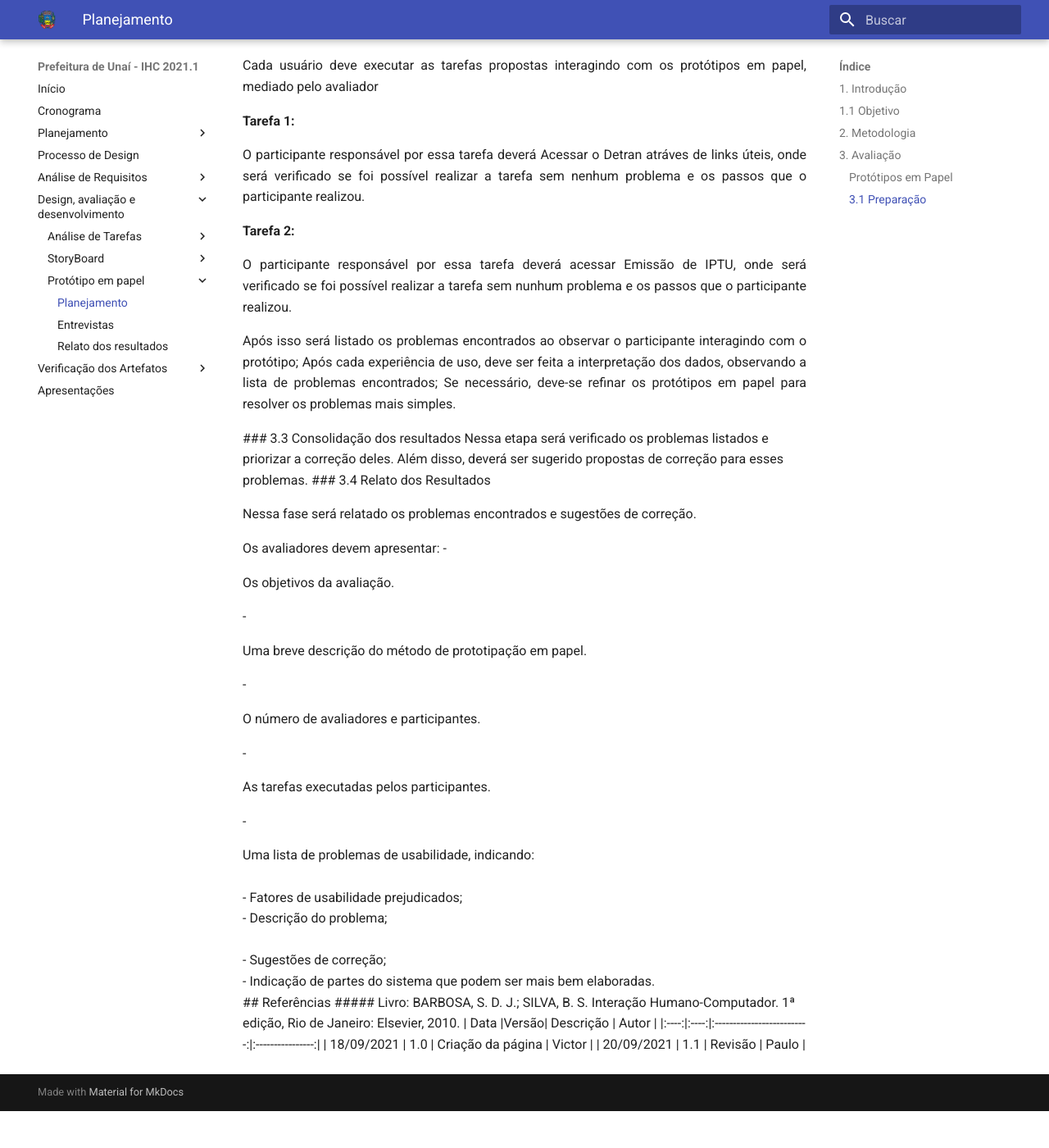
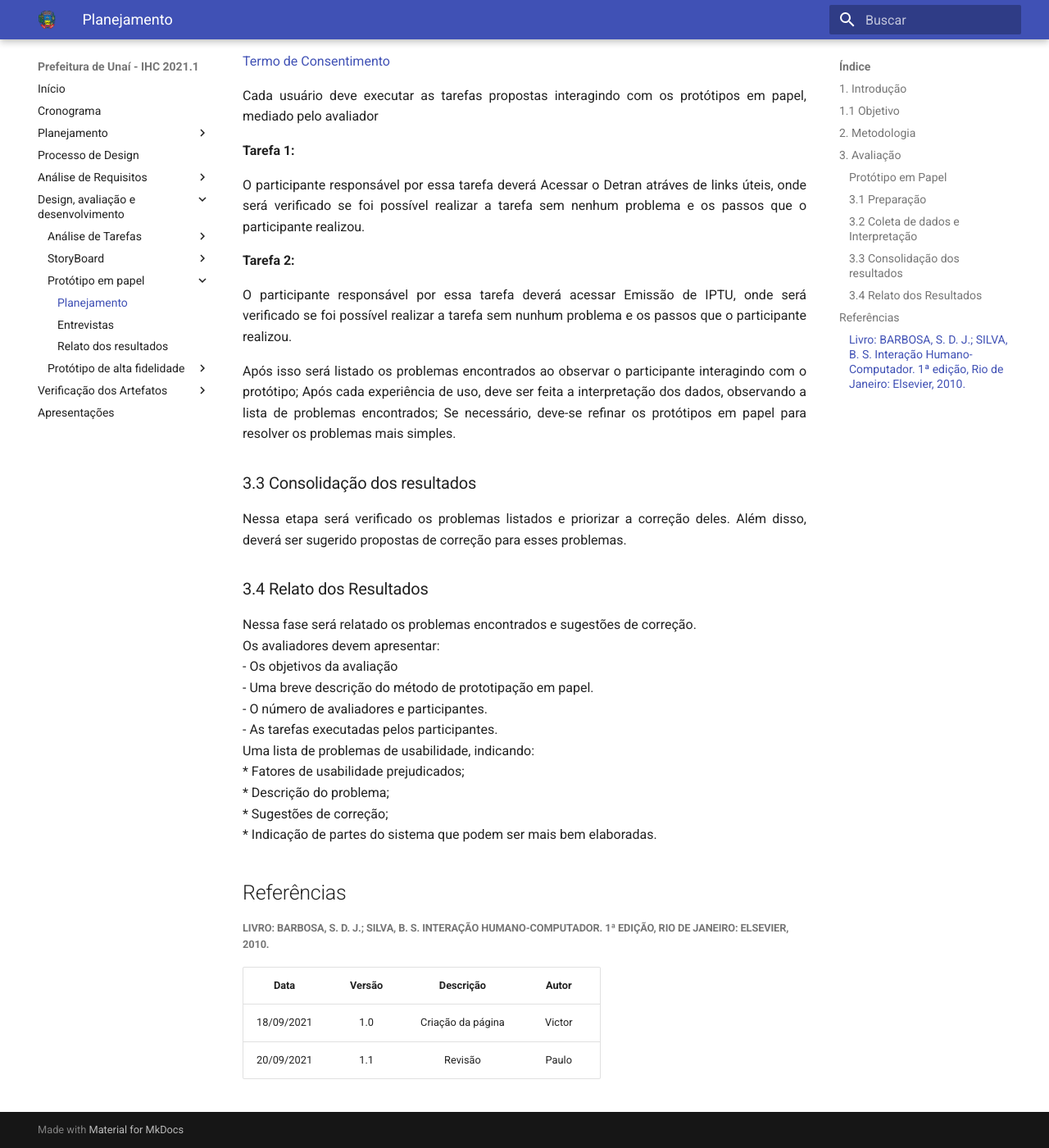
Before and after one commit to Interacao-Humano-Computador/2021.1-Prefeitura-Unai, an MkDocs documentation site: the page built from docs/designAvaliacaoDesenvolv/papel/planejamentopapel.md, in a window 1280 px wide and 1400 px high, scrolled down 2067 px. Shown: the whole window at 82% size. Built offline with MkDocs 1.6.1 and Material for MkDocs 9.7.7, drawn with Linux system fonts in a browser that asks for light colours; before the commit the page ends 3422 px from its top, so only the background shows below that; some of the changed text lies outside the part shown.

Commit message:
atualizando wiki

```diff
--- a/docs/designAvaliacaoDesenvolv/papel/planejamentopapel.md
+++ b/docs/designAvaliacaoDesenvolv/papel/planejamentopapel.md
@@ -19,7 +19,7 @@ A avaliação de IHC é uma atividade essencial nos processos de desenvolvimento
 <p align = "justify">Para a execução do método de prototipação em papel será seguido as informações contídas no Capítulo 10 do livro Interação Humano-Computador de Simone Barbosa e Bruno Silva.
 </p>
 
-### Protótipos em Papel
+### Protótipo em Papel
 
 <iframe style="border: 1px solid rgba(0, 0, 0, 0.1);" width="800" height="450" src="https://www.figma.com/embed?embed_host=share&url=https%3A%2F%2Fwww.figma.com%2Fproto%2FROFBkP8BOjRhBAzqg4e40j%2FUna%C3%AD%3Fnode-id%3D109%253A2%26scaling%3Dscale-down%26page-id%3D1%253A2%26starting-point-node-id%3D109%253A2" allowfullscreen></iframe>
 
@@ -30,7 +30,7 @@ Para melhor visualizar o protótipo acima  <a href='https://www.figma.com/proto/
 <p align = "justify"><b>Tarefa 1:</b> Acessar o Detran através de links úteis.<br></p>
 <p align = "justify"><b>Tarefa 2:</b> Emissão de IPTU.</p>
 <p align = "justify"> <b>Definição dos participantes: </b></p>
-<p align = "justify">Os dois participantes que farão parte da avaliação, serão escolhidos levando em consideração o perfil de usuário.<br>
+<p align = "justify">Os dois participantes que farão parte da avaliação, serão escolhidos levando em consideração o perfil de usuário.<br></p>
 
 
 ### 3.2 Coleta de dados e Interpretação
@@ -51,29 +51,21 @@ Se necessário, deve-se refinar os protótipos em papel para resolver os problem
 
 ### 3.3 Consolidação dos resultados
 
-Nessa etapa será verificado os problemas listados e priorizar a correção deles.
-Além disso, deverá ser sugerido propostas de correção para esses problemas.
+<p align = "justify"> Nessa etapa será verificado os problemas listados e priorizar a correção deles. Além disso, deverá ser sugerido propostas de correção para esses problemas. </p>
 
 
 ### 3.4 Relato dos Resultados
 
-<p align = "justify">Nessa fase será relatado os problemas encontrados e sugestões de correção.</p>
-Os avaliadores devem apresentar:
-
-- <p align = "justify">Os objetivos da avaliação.</p>
-
-- <p align = "justify">Uma breve descrição do método de prototipação em papel.</p>
-
-- <p align = "justify">O número de avaliadores e participantes.</p>
-
-- <p align = "justify">As tarefas executadas pelos participantes.</p>
-- <p align = "justify">Uma lista de problemas de usabilidade, indicando:<br><br> - Fatores de usabilidade prejudicados;<br> - Descrição do problema;<br> <br> - Sugestões de correção;<br> - Indicação de partes do sistema que podem ser mais bem elaboradas.</p>
+<p align = "justify">Nessa fase será relatado os problemas encontrados e sugestões de correção.<br>
+Os avaliadores devem apresentar:<br> - Os objetivos da avaliação<br> - Uma breve descrição do método de prototipação em papel.<br> - O número de avaliadores e participantes. <br> -  As tarefas executadas pelos participantes.
+<br>Uma lista de problemas de usabilidade, indicando:<br>* Fatores de usabilidade prejudicados;<br> * Descrição do problema;<br> * Sugestões de correção;<br> * Indicação de partes do sistema que podem ser mais bem elaboradas.</p>
 
 ## Referências
 
 ##### Livro: BARBOSA, S. D. J.; SILVA, B. S. Interação Humano-Computador. 1ª edição, Rio de Janeiro: Elsevier, 2010.
 
 
+
 | Data |Versão|         Descrição          |       Autor      |
 |:----:|:----:|:--------------------------:|:----------------:|
 | 18/09/2021 |  1.0 | Criação da página    | Victor |
--- a/mkdocs.yml
+++ b/mkdocs.yml
@@ -38,6 +38,8 @@ nav:
       - Planejamento:  designAvaliacaoDesenvolv/papel/planejamentopapel.md
       - Entrevistas: designAvaliacaoDesenvolv/papel/entrevistaspapel.md
       - Relato dos resultados: designAvaliacaoDesenvolv/papel/resultadospapel.md
+    - Protótipo de alta fidelidade:
+      - Planejamento:  designAvaliacaoDesenvolv/altafidelidade/planejaltafidelidade.md
   - Verificação dos Artefatos:
     - Introdução: verificacao/introducao.md
   - Apresentações: apresentacoes/15_08_2021.md
```
Also changed, not shown: docs/apresentacoes/15_08_2021.md (+16 -5 lines), docs/designAvaliacaoDesenvolv/altafidelidade/planejaltafidelidade.md (added, +74 -0 lines), docs/designAvaliacaoDesenvolv/papel/entrevistaspapel.md (+1 -1 lines), docs/designAvaliacaoDesenvolv/papel/resultadospapel.md (+1 -1 lines).
